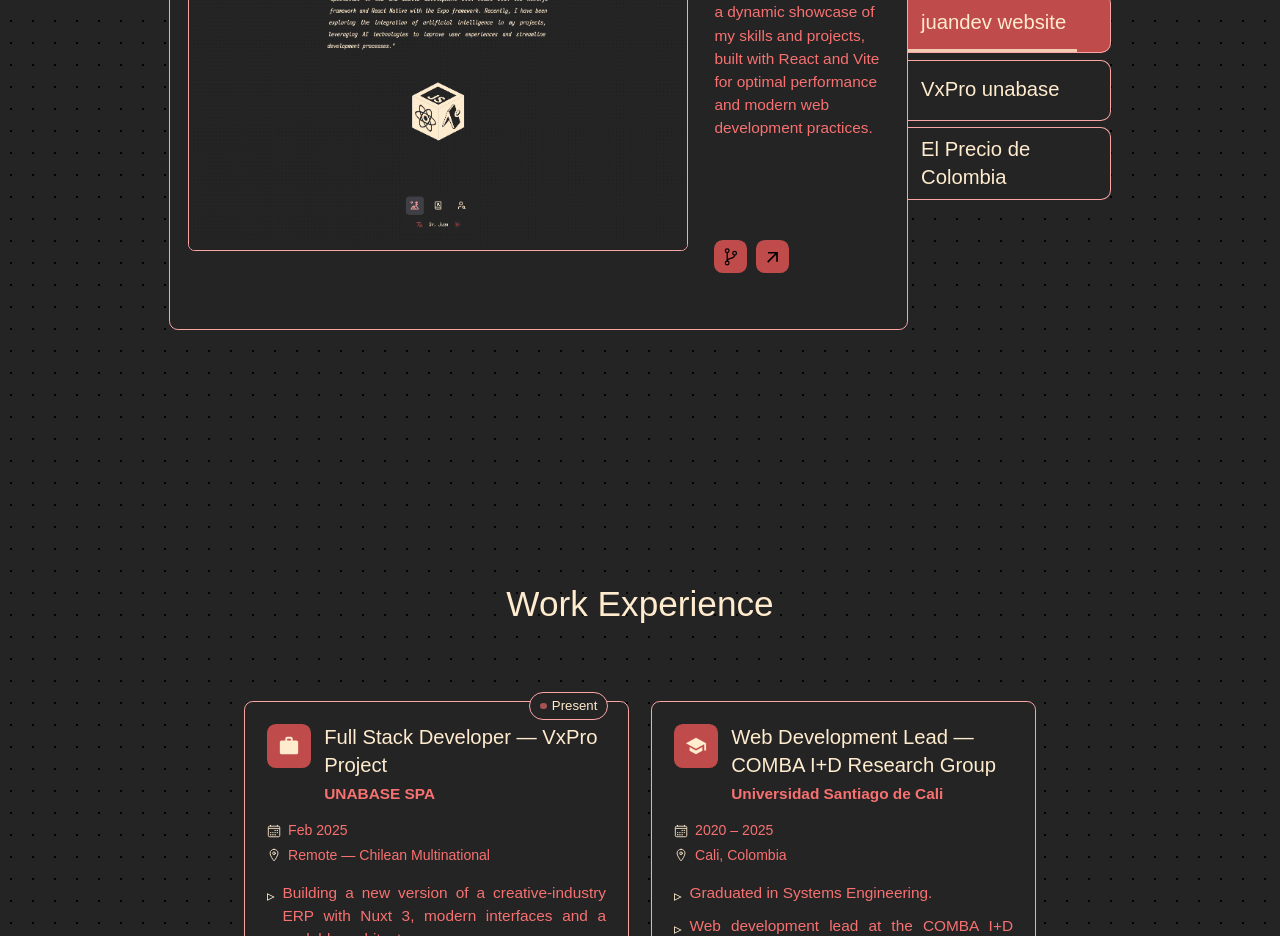
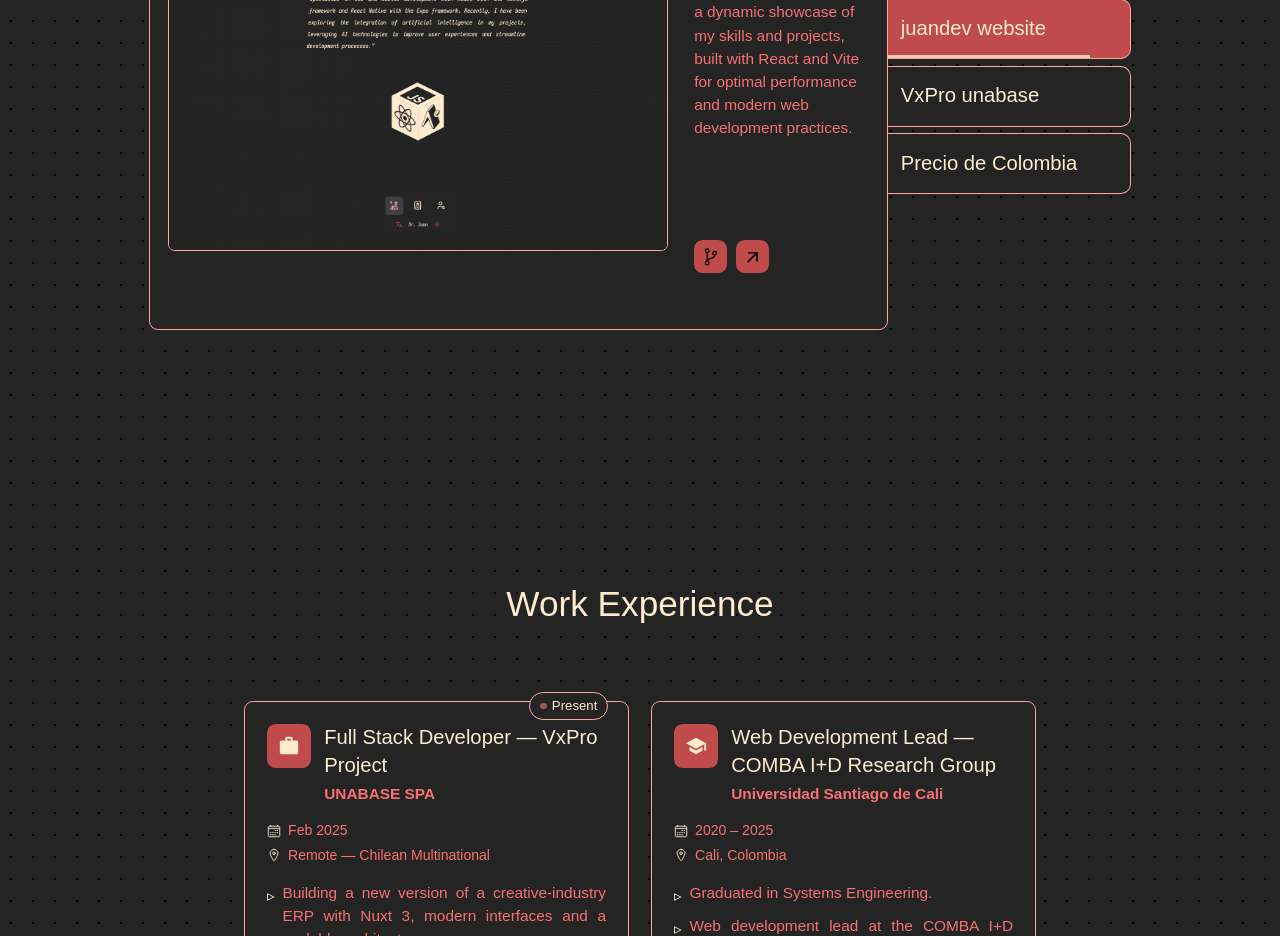
Before and after one commit to JuanPython1/juandev.is-a.dev, a React (Vite) app: page /#/ in a window 1280 px wide. Shown: the part 1200-2136 px from the top of the page. Built offline with nearby package versions, Linux system fonts and the light colour scheme; a web font is replaced by a local one.

Commit message:
style: :art: rename to Precio de Colombia and widen selector to fit

```diff
--- a/src/components/Container_Project_Recent/ContainerProject_Recent.jsx
+++ b/src/components/Container_Project_Recent/ContainerProject_Recent.jsx
@@ -88,7 +88,7 @@
                     onClick={() => handleSelect(index)}
                     aria-current={index === selectedIndex}
                     className={cn(
-                        "relative overflow-hidden flex items-center justify-center px-[0.625em] py-[0.375em] w-[7em] sm:w-[10em] min-h-[2em] text-center break-words rounded-[0.375em] border-[0.09375em] border-red-300 dark:border-red-200 font_juan_title_projects leading-snug transition-colors duration-300",
+                        "relative overflow-hidden flex items-center justify-center px-[0.625em] py-[0.375em] w-[8.5em] sm:w-[12em] min-h-[2em] text-center break-words rounded-[0.375em] border-[0.09375em] border-red-300 dark:border-red-200 font_juan_title_projects leading-snug transition-colors duration-300",
                         attached && "sm:justify-start sm:min-h-[3em] sm:text-start sm:rounded-l-none sm:rounded-r-[0.5em] sm:border-l-0",
                         index === selectedIndex
                             ? "bg-brick dark:bg-red-300"
--- a/src/i18n/locales/en/translation.json
+++ b/src/i18n/locales/en/translation.json
@@ -27,7 +27,7 @@
         "description": "A new version of the ERP business management platform that centralizes sales, purchases, expenses, accounting, and financial reporting in a single dashboard, helping businesses make real-time, data-driven decisions."
       },
       "precioDeColombia": {
-        "title": "El Precio de Colombia",
+        "title": "Precio de Colombia",
         "description": "Live bidding platform where brands and startups compete for 100 visibility slots on a ranked wall, with real-time payments via Wompi."
       }
     }
--- a/src/i18n/locales/es/translation.json
+++ b/src/i18n/locales/es/translation.json
@@ -27,7 +27,7 @@
         "description": "Nueva versión de la plataforma ERP de gestión empresarial que centraliza ventas, compras, gastos, contabilidad y reportes financieros en un solo dashboard, ayudando a los negocios a tomar decisiones basadas en datos en tiempo real."
       },
       "precioDeColombia": {
-        "title": "El Precio de Colombia",
+        "title": "Precio de Colombia",
         "description": "Plataforma de pujas en vivo donde marcas y emprendimientos compiten por 100 espacios de visibilidad en una pared rankeada, con pagos en tiempo real vía Wompi."
       }
     }
```
